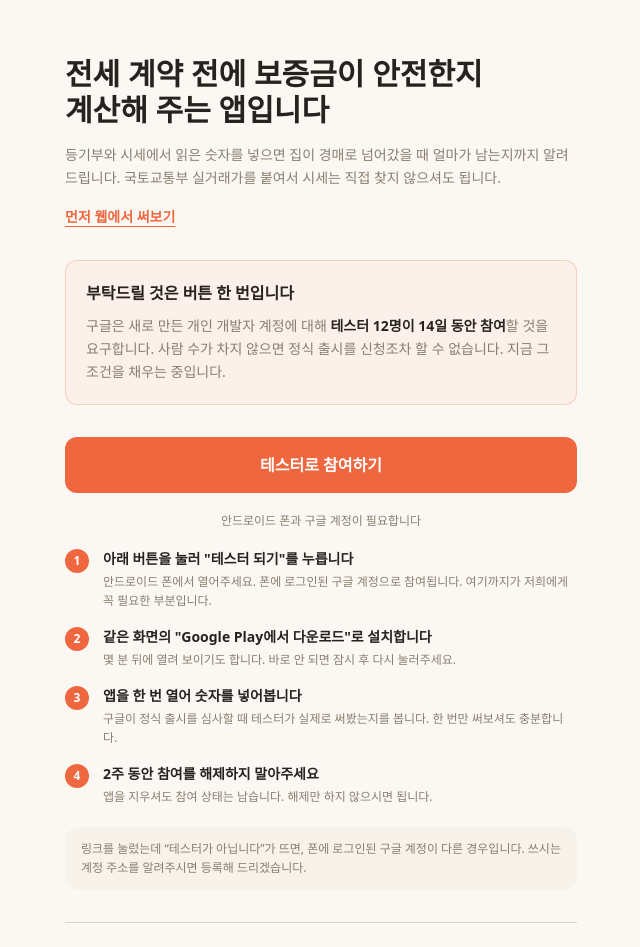
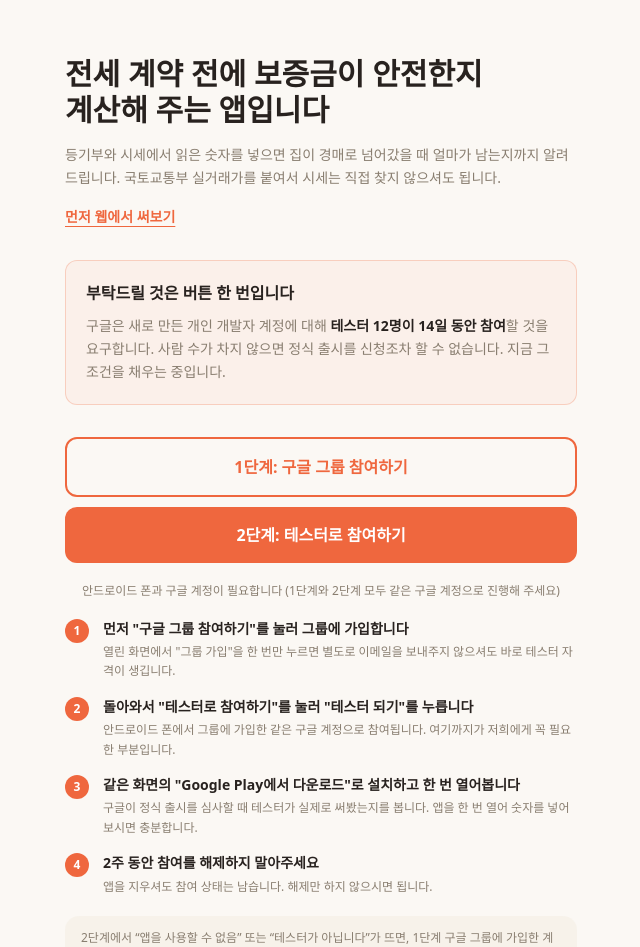
Before and after one commit to araeLaver/Ipjuhae, a Next.js app: page /tester in a window 1280 px wide. Shown: the top 947 px of the page, without its empty margins (319-959 px from the left). Built offline with nearby package versions, Linux system fonts and the light colour scheme; no server answers; a web font is replaced by a local one.

Commit message:
feat(tester): Google 그룹(ipjuhae-testers) 셀프 참여 1단계 버튼 추가

```diff
--- a/components/tester-steps.tsx
+++ b/components/tester-steps.tsx
@@ -15,23 +15,24 @@ import { useEffect } from 'react'
 import { track } from '@/lib/analytics-client'
 import { getAttribution } from '@/lib/attribution'
 
+const GROUP_URL = 'https://groups.google.com/g/ipjuhae-testers'
 const TESTING_URL = 'https://play.google.com/apps/testing/com.ipjuhae.app'
 
 const STEPS = [
   {
     n: 1,
-    title: '아래 버튼을 눌러 "테스터 되기"를 누릅니다',
-    body: '안드로이드 폰에서 열어주세요. 폰에 로그인된 구글 계정으로 참여됩니다. 여기까지가 저희에게 꼭 필요한 부분입니다.',
+    title: '먼저 "구글 그룹 참여하기"를 눌러 그룹에 가입합니다',
+    body: '열린 화면에서 "그룹 가입"을 한 번만 누르면 별도로 이메일을 보내주지 않으셔도 바로 테스터 자격이 생깁니다.',
   },
   {
     n: 2,
-    title: '같은 화면의 "Google Play에서 다운로드"로 설치합니다',
-    body: '몇 분 뒤에 열려 보이기도 합니다. 바로 안 되면 잠시 후 다시 눌러주세요.',
+    title: '돌아와서 "테스터로 참여하기"를 눌러 "테스터 되기"를 누릅니다',
+    body: '안드로이드 폰에서 그룹에 가입한 같은 구글 계정으로 참여됩니다. 여기까지가 저희에게 꼭 필요한 부분입니다.',
   },
   {
     n: 3,
-    title: '앱을 한 번 열어 숫자를 넣어봅니다',
-    body: '구글이 정식 출시를 심사할 때 테스터가 실제로 써봤는지를 봅니다. 한 번만 써보셔도 충분합니다.',
+    title: '같은 화면의 "Google Play에서 다운로드"로 설치하고 한 번 열어봅니다',
+    body: '구글이 정식 출시를 심사할 때 테스터가 실제로 써봤는지를 봅니다. 앱을 한 번 열어 숫자를 넣어보시면 충분합니다.',
   },
   {
     n: 4,
@@ -49,6 +50,21 @@ export function TesterSteps() {
 
   return (
     <section className="space-y-5">
+      <div className="space-y-2.5">
+        <a
+          href={GROUP_URL}
+          target="_blank"
+          rel="noopener noreferrer"
+          onClick={() =>
+            track('tester_invite_clicked', {
+              properties: { surface: 'tester_page_group', ...getAttribution() },
+            })
+          }
+          className="flex w-full items-center justify-center rounded-xl border-2 border-primary bg-background px-6 py-4 text-base font-bold text-primary transition-colors hover:bg-primary/5"
+        >
+          1단계: 구글 그룹 참여하기
+        </a>
+
         <a
           href={TESTING_URL}
           target="_blank"
@@ -60,11 +76,12 @@ export function TesterSteps() {
           }
           className="flex w-full items-center justify-center rounded-xl bg-primary px-6 py-4 text-base font-bold text-primary-foreground transition-opacity hover:opacity-90"
         >
-        테스터로 참여하기
+          2단계: 테스터로 참여하기
         </a>
+      </div>
 
       <p className="text-center text-xs text-muted-foreground">
-        안드로이드 폰과 구글 계정이 필요합니다
+        안드로이드 폰과 구글 계정이 필요합니다 (1단계와 2단계 모두 같은 구글 계정으로 진행해 주세요)
       </p>
 
       <ol className="space-y-4">
@@ -82,8 +99,9 @@ export function TesterSteps() {
       </ol>
 
       <p className="rounded-lg bg-muted/50 px-4 py-3 text-xs leading-relaxed text-muted-foreground">
-        링크를 눌렀는데 &ldquo;테스터가 아닙니다&rdquo;가 뜨면, 폰에 로그인된 구글 계정이 다른
-        경우입니다. 쓰시는 계정 주소를 알려주시면 등록해 드리겠습니다.
+        2단계에서 &ldquo;앱을 사용할 수 없음&rdquo; 또는 &ldquo;테스터가 아닙니다&rdquo;가 뜨면,
+        1단계 구글 그룹에 가입한 계정과 Google Play에 로그인된 계정이 다른 경우입니다. 같은
+        구글 계정으로 다시 열어주세요.
       </p>
     </section>
   )
```
Also changed, not shown: 1 other file (tests, documents, lock files or other folders). Lines whose indentation alone changed are shown as unchanged.
